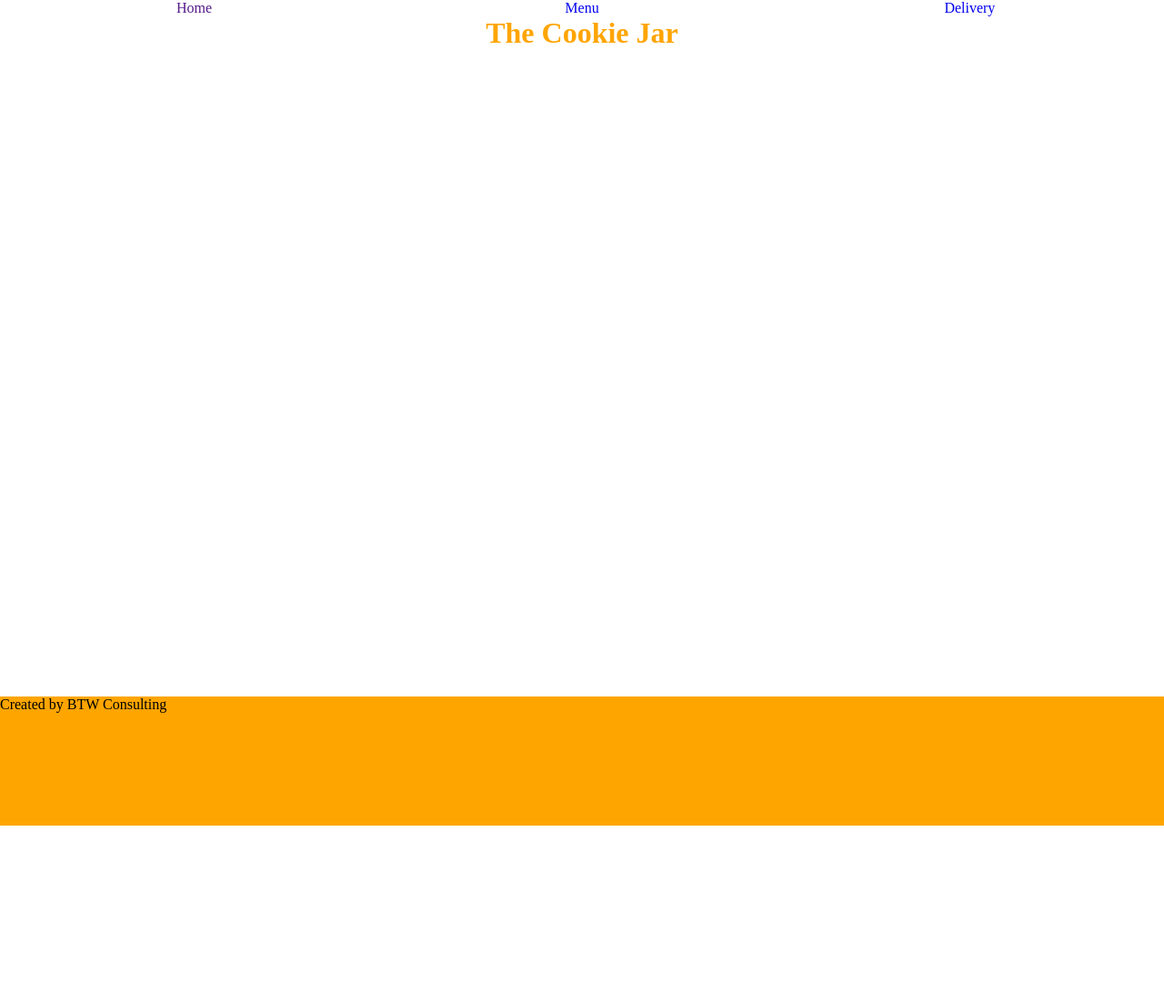
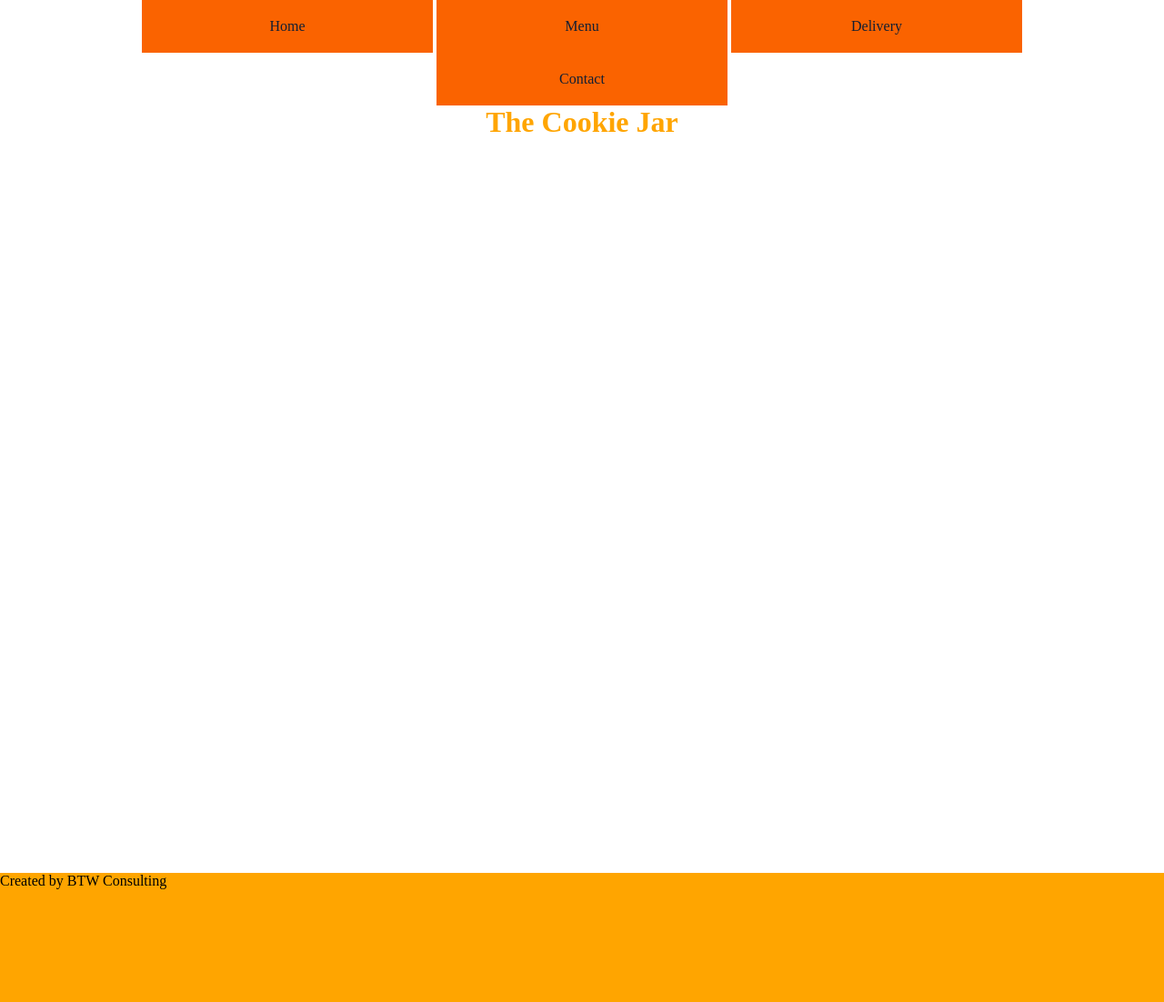
Before and after one commit to burn123/BTW250Final, a Jekyll site: the page built from index.html, in a window 1280 px wide. Shown: the whole page at 91% size. Built offline with Jekyll 4.4.1, drawn with Linux system fonts in a browser that asks for light colours; before the commit the page ends 955 px from its top, so only the background shows below that.

Commit message:
Add contact menu item

```diff
--- a/_layouts/default.html
+++ b/_layouts/default.html
@@ -21,6 +21,7 @@
             <li><a href="">Home</a></li>
             <li><a href="menu">Menu</a></li>
             <li><a href="delivery">Delivery</a></li>
+            <li><a href="contact">Contact</a></li>
         </ul>
     </nav>
     <h1 class="title">{{ page.header_text }}</h1>
--- a/css/main.css
+++ b/css/main.css
@@ -25,10 +25,17 @@ h1.title {
 }
 #main-nav li {
     display: inline-block;
-    width: 33%;
+    width: 25%;
+    color: #131F33;
+    background-color: #FA6300;
 }
 #main-nav a {
+    display: block;
+    padding: 20px 0;
     text-decoration: none;
+}
+#main-nav a, #main-nav a:visited, #main-nav a:hover, #main-nav a:active {
+    color: inherit;
 }
 
 @media only screen and (min-width: 768px) {
@@ -49,8 +56,8 @@ h1.title {
 /* Sticky Footer Styling */
 .container {
     min-height: 100%;
-    /* equal to footer height */
-    margin-bottom: -189px;
+    /* equal to negative footer height plus positive nav height*/
+    margin-bottom: -93px;
 }
 .container:after {
     content: "";
```
